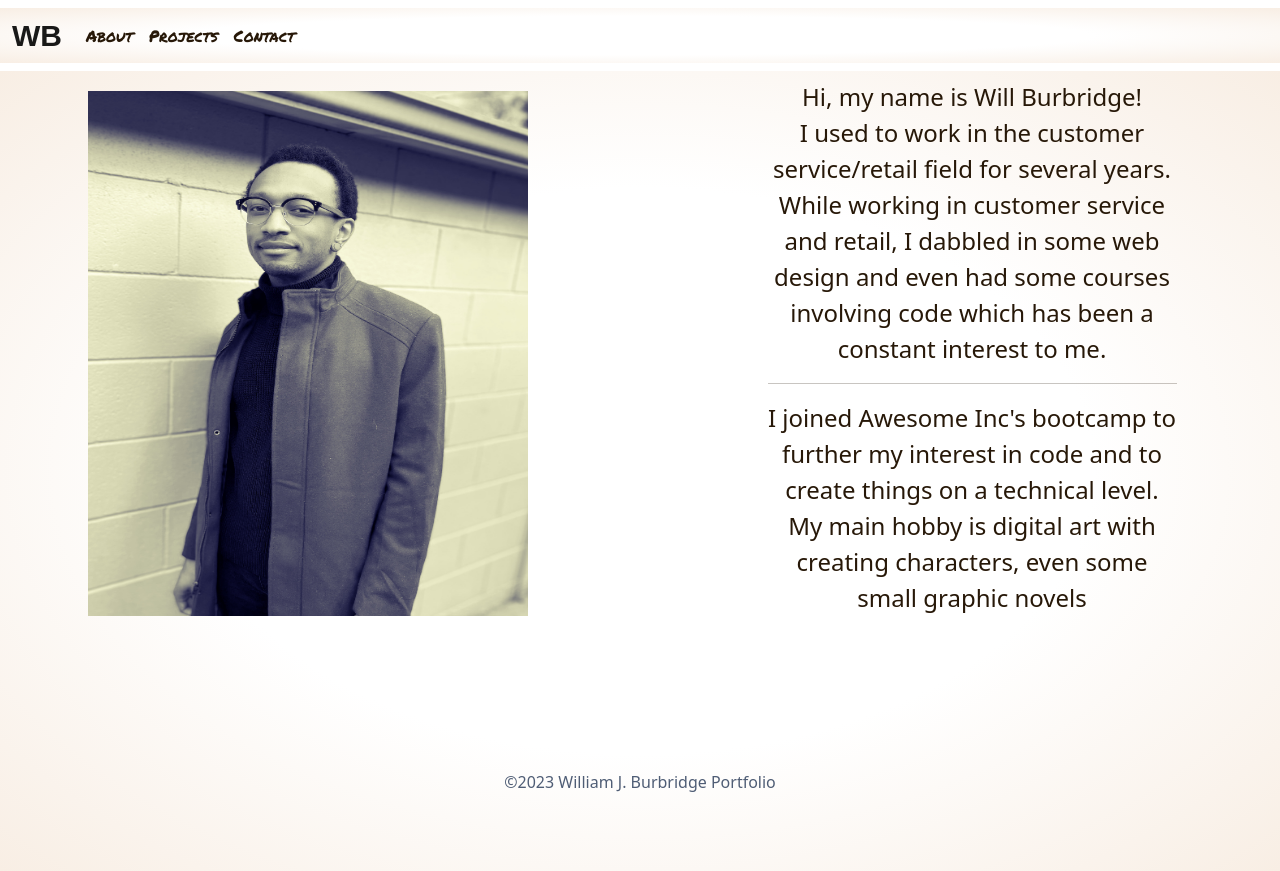
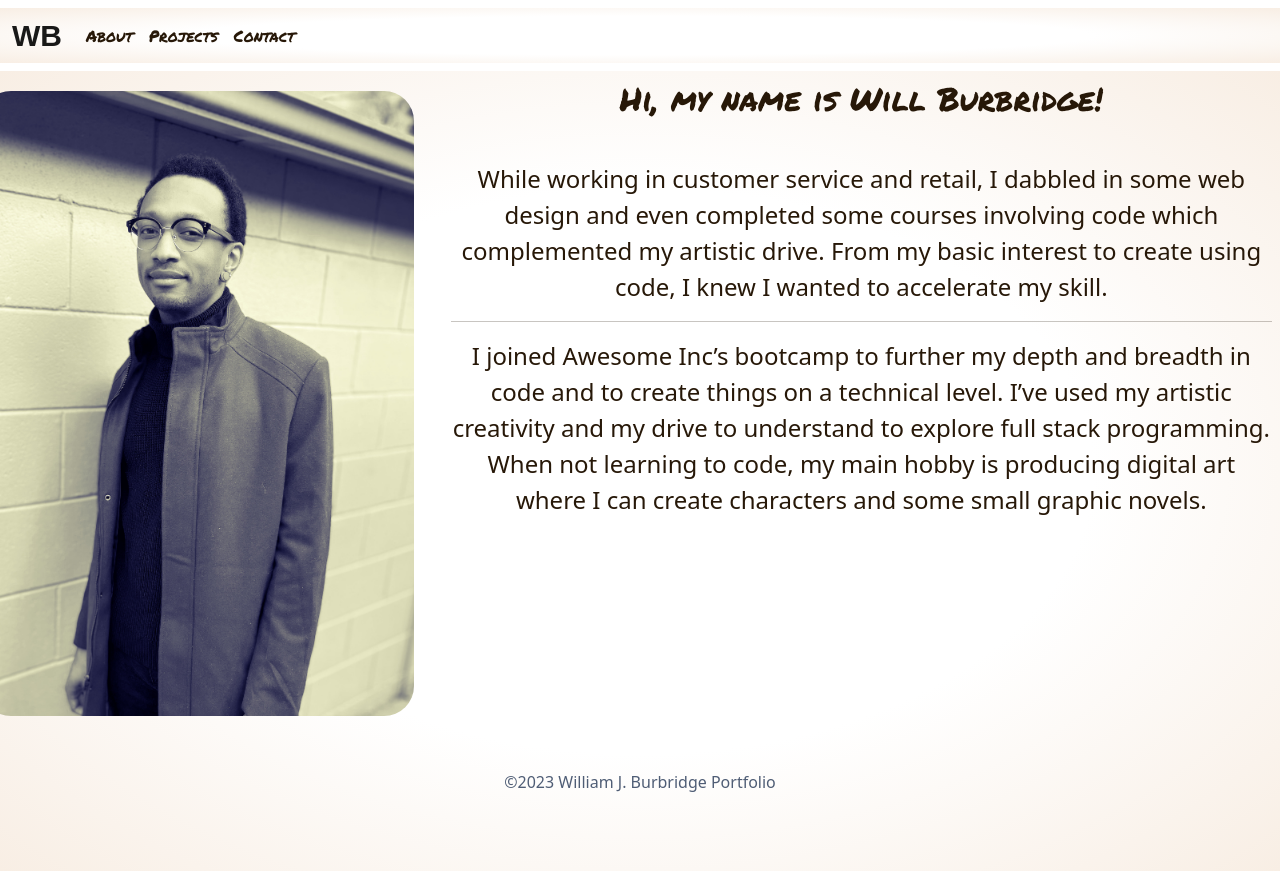
Before and after one commit to WillBridge0789/WillBridge0789.github.io, a React (Create React App) app in the folder portfolio/: page /about in a window 1280 px wide. Built offline with nearby package versions, Linux system fonts and the light colour scheme; a web font is replaced by a local one.

Commit message:
style tweaks

```diff
--- a/portfolio/src/About.js
+++ b/portfolio/src/About.js
@@ -22,16 +22,20 @@ function About() {
         >
           <div className="row min-vh-100 gx-5 d-flex justify-content-center">
             <Image />
-            <div className="col-md-6 col-sm-12 d-flex justify-content-center">
+            <div className="col-md-8 col-sm-12 d-flex justify-content-center">
               <p className="main-para p-2">
-                Hi, my name is Will Burbridge!
-                <br />I used to work in the customer service/retail field for
-                several years. While working in customer service and retail, I
-                dabbled in some web design and even had some courses involving
-                code which has been a constant interest to me. <hr></hr>I joined
-                Awesome Inc's bootcamp to further my interest in code and to
-                create things on a technical level. My main hobby is digital art
-                with creating characters, even some small graphic novels
+                <h2>Hi, my name is Will Burbridge!</h2>
+                <br />
+                While working in customer service and retail, I dabbled in some
+                web design and even completed some courses involving code which
+                complemented my artistic drive. From my basic interest to create
+                using code, I knew I wanted to accelerate my skill.<hr></hr>I
+                joined Awesome Inc’s bootcamp to further my depth and breadth in
+                code and to create things on a technical level. I’ve used my
+                artistic creativity and my drive to understand to explore full
+                stack programming. When not learning to code, my main hobby is
+                producing digital art where I can create characters and some
+                small graphic novels.
               </p>
             </div>
           </div>
--- a/portfolio/src/Image1.js
+++ b/portfolio/src/Image1.js
@@ -7,7 +7,7 @@ function Image() {
     AOS.init();
   }, []);
   return (
-    <div className="col-md-6 col-sm-12 vh-100 d-flex justify-content-center">
+    <div className="col-md-4 col-sm-12 vh-100 d-flex justify-content-center">
       <img src="./img/Profile_pic2.JPEG" id="mypic" alt="Will_pic" />
     </div>
   );
--- a/portfolio/src/css/style.css
+++ b/portfolio/src/css/style.css
@@ -30,8 +30,8 @@ body img {
 
 .main-para {
     color: rgb(39, 24, 8);
-    height: 550px;
-    width: 425px;
+    height: 100%;
+    width: 100%;
     text-align: center;
     font-size: x-large;
     /* border-width: 2px;
@@ -48,9 +48,10 @@ h1 {
 
 #mypic {
     border-style: none;
+    border-radius: 30px;
     margin-top: 20px;
-    width: 440px;
-    height: 525px;
+    width: 475px;
+    height: 625px;
 }
 
 #linked-in {
```
